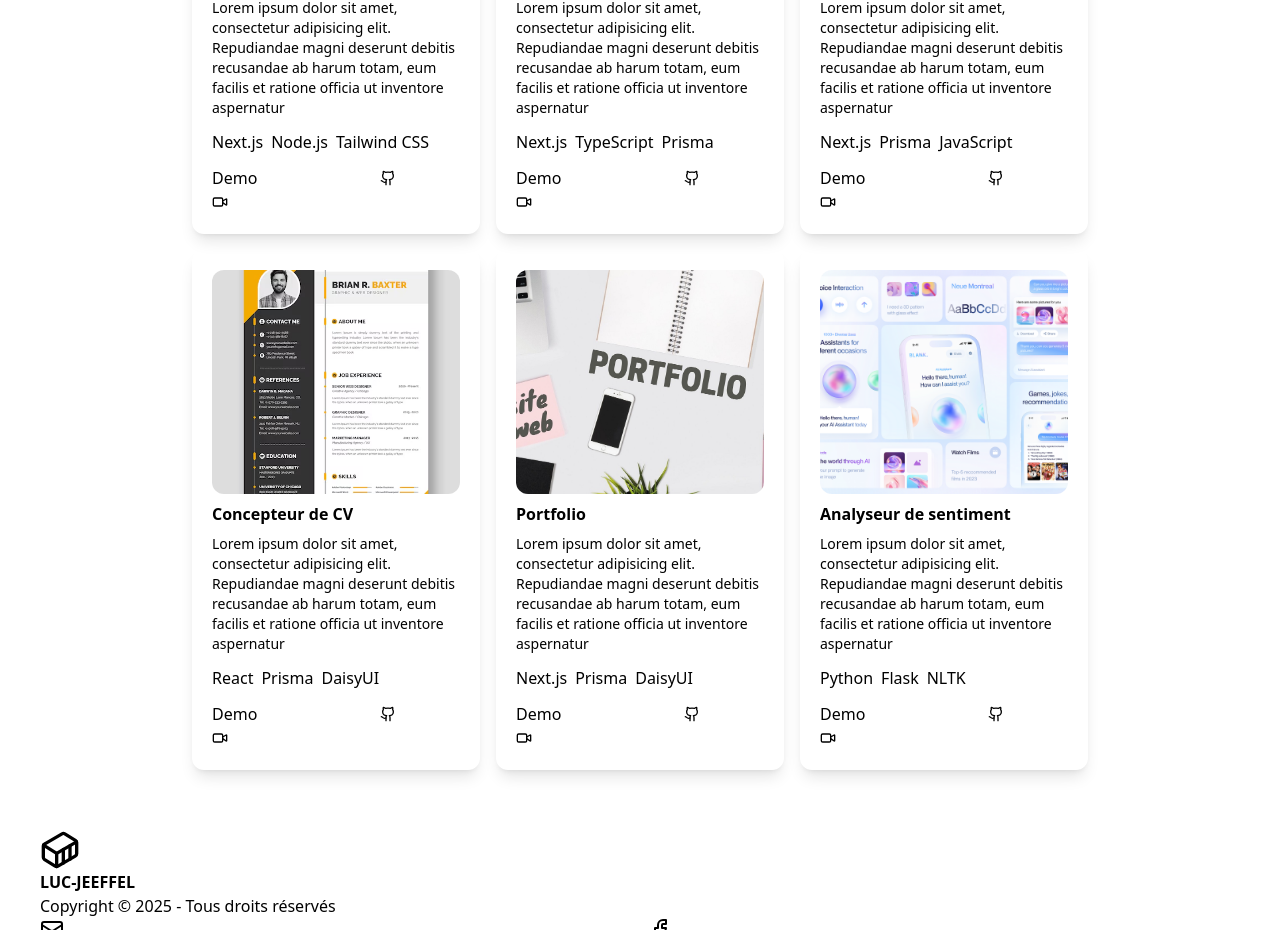
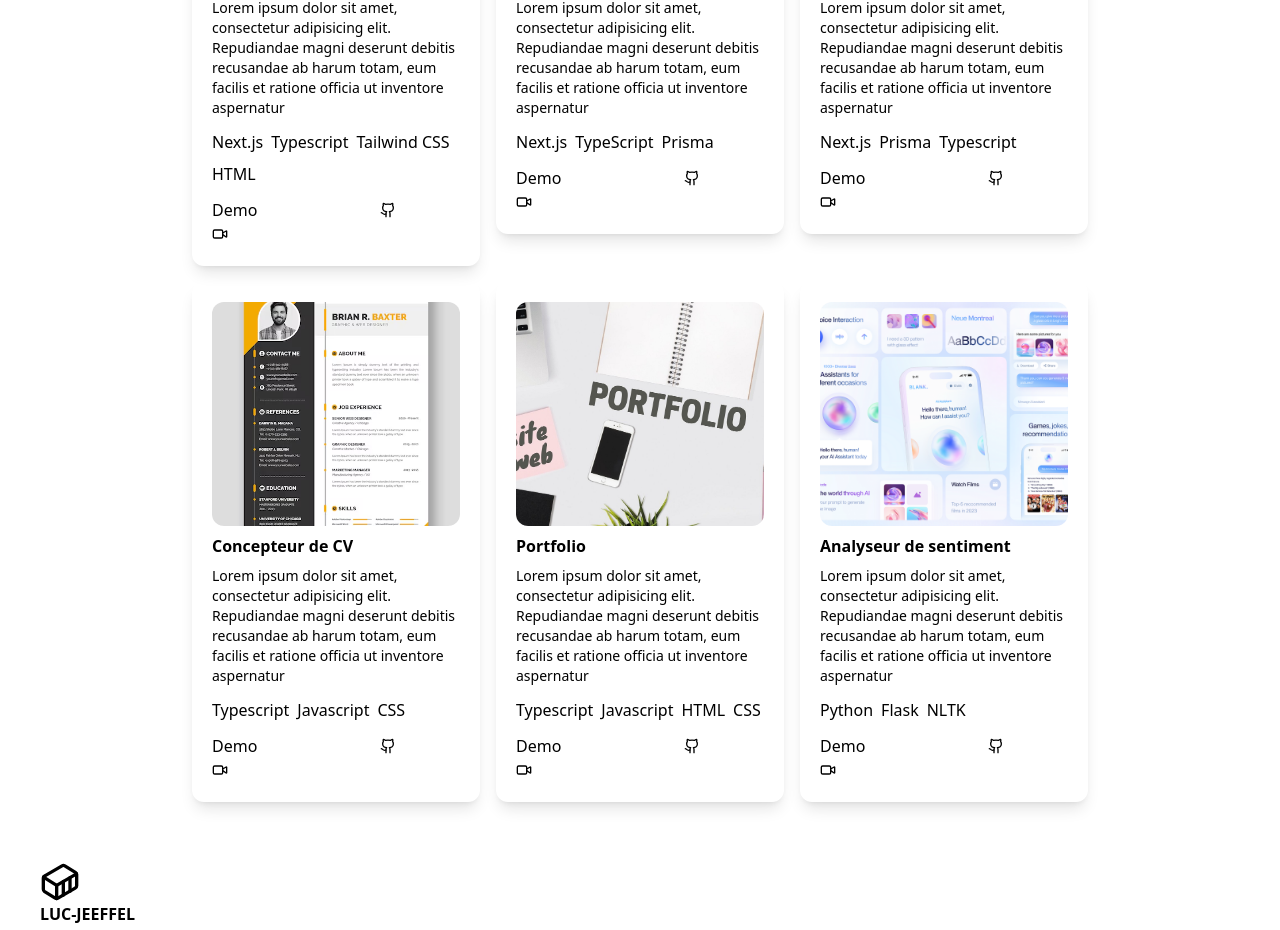
Before and after one commit to LaCsoN00/portfolio, a React (Vite) app: page / in a window 1280 px wide. Shown: the part 2778-3708 px from the top of the page. Built offline with nearby package versions, Linux system fonts and the light colour scheme.

Commit message:
Projects.tsx

```diff
--- a/src/components/Projects.tsx
+++ b/src/components/Projects.tsx
@@ -14,7 +14,7 @@ const projects = [
         id: 1,
         title: 'Gestionnaire de projets',
         description: 'Lorem ipsum dolor sit amet, consectetur adipisicing elit. Repudiandae magni deserunt debitis recusandae ab harum totam, eum facilis et ratione officia ut inventore aspernatur',
-        technologies: ['Next.js', 'Node.js', 'Tailwind CSS'],
+        technologies: ['Next.js', 'Typescript', 'Tailwind CSS', 'HTML'],
         demoLink: 'https://cpm-app.vercel.app',
         repoLink: 'https://github.com/LaCsoN00/cpm-app.git',
         image: img1,
@@ -32,7 +32,7 @@ const projects = [
         id: 3,
         title: 'Plateforme gestion de stock',
         description: 'Lorem ipsum dolor sit amet, consectetur adipisicing elit. Repudiandae magni deserunt debitis recusandae ab harum totam, eum facilis et ratione officia ut inventore aspernatur',
-        technologies: ['Next.js', 'Prisma', 'JavaScript'],
+        technologies: ['Next.js', 'Prisma', 'Typescript'],
         demoLink: 'https://gestion-stock-cyan.vercel.app',
         repoLink: 'https://github.com/LaCsoN00/gestion_stock.git',
         image: img3,
@@ -41,7 +41,7 @@ const projects = [
         id: 4,
         title: 'Concepteur de CV',
         description: 'Lorem ipsum dolor sit amet, consectetur adipisicing elit. Repudiandae magni deserunt debitis recusandae ab harum totam, eum facilis et ratione officia ut inventore aspernatur',
-        technologies: ['React', 'Prisma', 'DaisyUI'],
+        technologies: ['Typescript', 'Javascript', 'CSS'],
         demoLink: 'https://cv-builder-sandy-two.vercel.app/',
         repoLink: 'https://github.com/LaCsoN00/cv_builder.git',
         image: img4,
@@ -50,7 +50,7 @@ const projects = [
         id: 5,
         title: 'Portfolio',
         description: 'Lorem ipsum dolor sit amet, consectetur adipisicing elit. Repudiandae magni deserunt debitis recusandae ab harum totam, eum facilis et ratione officia ut inventore aspernatur',
-        technologies: ['Next.js', 'Prisma', 'DaisyUI'],
+        technologies: ['Typescript', 'Javascript', 'HTML', 'CSS'],
         demoLink: '',
         repoLink: '',
         image: img5,
```
Also changed, not shown: 1 other file (tests, documents, lock files or other folders).
